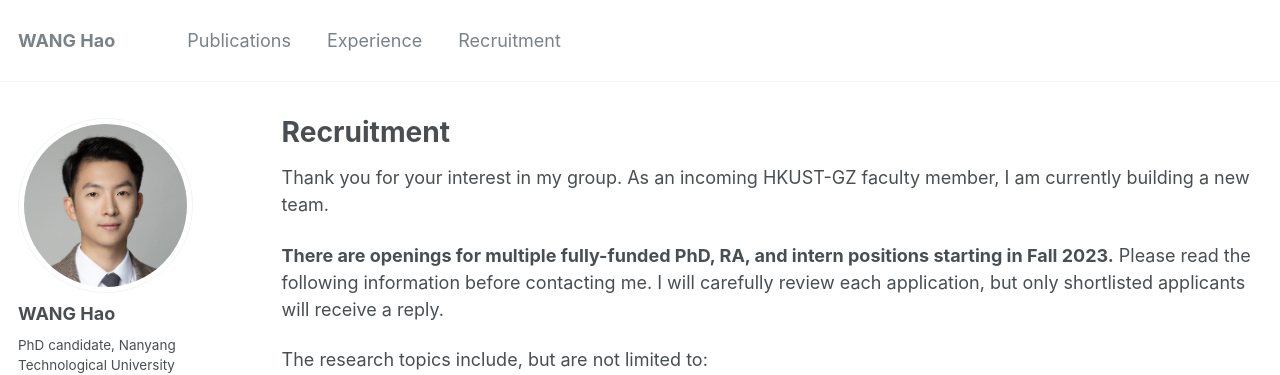
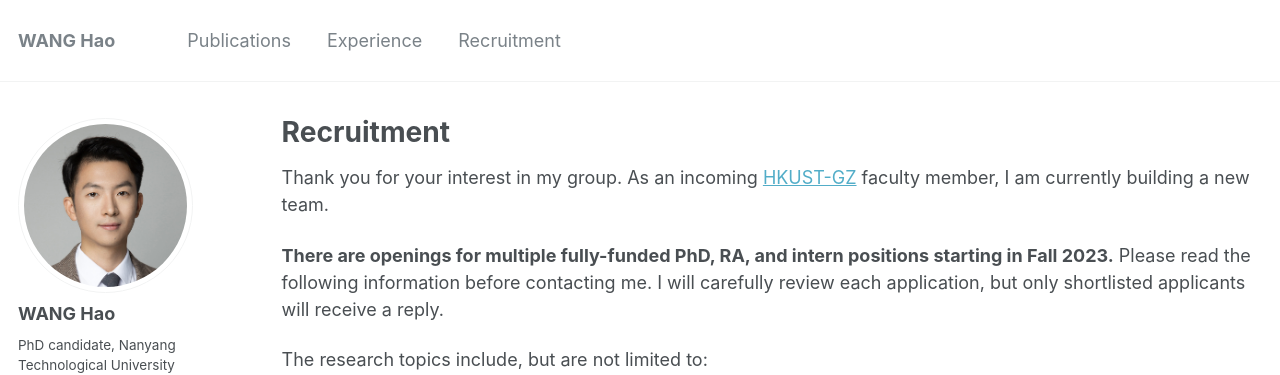
Before and after one commit to hwang1996/hwang1996.github.io, a Jekyll site: the page built from _pages/recruitment.md, in a window 1280 px wide and 900 px high. Shown: the top 375 px of the window. Built offline with Jekyll 4.4.1, drawn with Linux system fonts in a browser that asks for light colours; some of the changed lines change nothing that is shown.

Commit message:
2023.6.24 updates

```diff
--- a/_pages/recruitment.md
+++ b/_pages/recruitment.md
@@ -6,7 +6,7 @@ author_profile: true
 ---
 
 
-Thank you for your interest in my group. As an incoming HKUST-GZ faculty member, I am currently building a new team.
+Thank you for your interest in my group. As an incoming [HKUST-GZ](https://wanghao.tech/recruitment/) faculty member, I am currently building a new team.
 
 **There are openings for multiple fully-funded PhD, RA, and intern positions starting in Fall 2023.** Please read the following information before contacting me. I will carefully review each application, but only shortlisted applicants will receive a reply.
 
```
